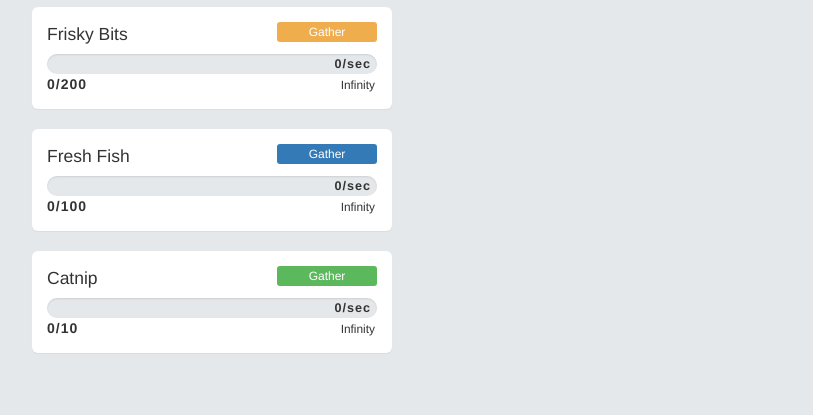
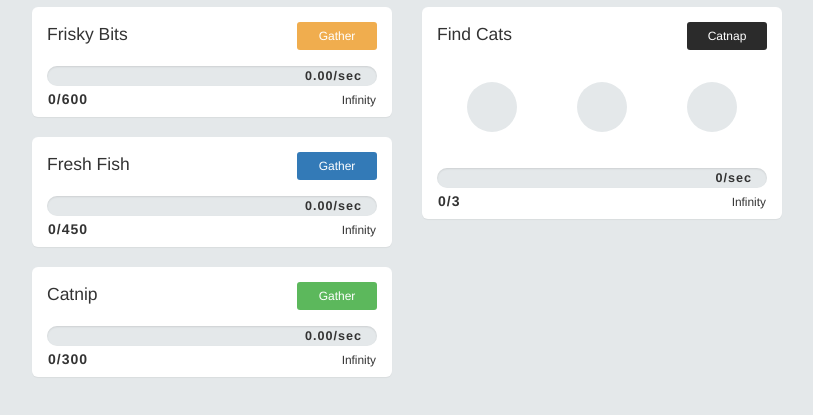
Before and after one commit to kevin-quach/cat-clicker, a plain HTML site: page index.html in a window 1280 px wide. Shown: the part 63-478 px from the top of the page, without its empty margins (38-851 px from the left). Drawn offline with nearby package versions, Linux system fonts and the light colour scheme.

Commit message:
[Added] Find Cats Panel and Additional HTML Comments and Misc. CSS

```diff
--- a/index.html
+++ b/index.html
@@ -18,10 +18,11 @@
 					<div class="row">
 						<div class="col-md-4">
 
+							<!-- RESOURCE -->
 							<div id="food" class="panel panel-default" data-resource="Frisky Bits">
 								<div class="panel-body">
 									<span class="resource-title">Frisky Bits</span>
-									<a class="btn btn-warning btn-xs pull-right resource-btn" href="#">Gather</a>
+									<a class="btn btn-warning btn-sm pull-right resource-btn" href="#">Gather</a>
 									<div class="progress">
   										<div class="progress-bar progress-bar-warning resource-bar" role="progressbar"  >
   										</div>
@@ -32,10 +33,11 @@
 								</div>
 							</div>
 
+							<!-- RESOURCE -->
 							<div id="fish" class="panel panel-default" data-resource="Fresh Fish">
 								<div class="panel-body">
 									<span class="resource-title">Fresh Fish</span>
-									<a class="btn btn-primary btn-xs pull-right resource-btn" href="#">Gather</a>
+									<a class="btn btn-primary btn-sm pull-right resource-btn" href="#">Gather</a>
 									<div class="progress">
   										<div class="progress-bar progress-bar-primary resource-bar" role="progressbar"  >
   										</div>
@@ -46,10 +48,11 @@
 								</div>
 							</div>
 
+							<!-- RESOURCE -->
 							<div id="herb" class="panel panel-default" data-resource="Catnip">
 								<div class="panel-body">
 									<span class="resource-title">Catnip</span>
-									<a class="btn btn-success btn-xs pull-right resource-btn" href="#">Gather</a>
+									<a class="btn btn-success btn-sm pull-right resource-btn" href="#">Gather</a>
 									<div class="progress">
   										<div class="progress-bar progress-bar-success resource-bar" role="progressbar"  >
   										</div>
@@ -60,14 +63,42 @@
 								</div>
 							</div>
 
+						</div><!-- col-md-4 -->
+
+						<div class="col-md-4">
+								<div class="panel panel-default">
+								<div class="panel-body">
+									<span class="resource-title">Find Cats</span>
+
+									<div class="pull-right">
+										<a class="btn btn-cat btn-sm" href="#">Catnap</a>
+									</div>
 
 
 
+									<ul class="cat-wrapper">
+										<li class="cat-container">
+											<div class="cat-avatar empty"></div>
+										</li>
+										<li class="cat-container">
+											<div class="cat-avatar empty"></div>
+										</li>
+										<li class="cat-container">
+											<div class="cat-avatar empty"></div>
+										</li>
+									</ul>
+									<div class="progress">
+  										<div class="progress-bar progress-bar-cat resource-bar" role="progressbar">
+  										</div>
+  										<span class="resource-rate">0/sec</span>
+									</div>
+									<span class="pull-left resource-capacity">0/3</span>
+									<span class="pull-right resource-time">Infinity</span>
+								</div>
+							</div>
 						</div>
-						<div class="col-md-4 col-md-offset-4">
+				</div><!-- row -->
 
-						</div>
-				</div>
 			</div>
 
 		</main>
--- a/js/main.js
+++ b/js/main.js
@@ -32,20 +32,27 @@ GatherResources.prototype = {
 
   //Toggle User Assisted Resource Gathering
   toggle: function(bool) {
-    if(!bool) this.active = false;
-    else this.active = true;
+    if(bool) this.active = true;
+    else this.active = false;
     this.increment();
   },
 
   //Increment Resources per tick
   increment: function() {
-    this.resource.cur += this.resource.getRate(this.active);
+    var limit = this.resource.getLimit();
+    var newValue = this.resource.cur + this.resource.getRate(this.active);
+    if(newValue < limit) {
+      this.resource.cur += this.resource.getRate(this.active);
+    } else {
+      this.resource.cur = this.resource.getLimit();
+    }
     this.update(this.resource);
   },
 
   //Update the resource labels with the newest values
   update: function() {
-    this.target.find(".resource-rate").text(this.resource.getRate(this.active).toFixed(2) + "/sec");
+    if(this.resource.cur == this.resource.getLimit()) this.target.find(".resource-rate").text("");
+    else this.target.find(".resource-rate").text(this.resource.getRate(this.active).toFixed(2) + "/sec");
     this.target.find(".resource-capacity").text(Math.floor(this.resource.cur) + "/" + this.resource.getLimit());
     this.target.find(".resource-bar").css("width", (this.resource.cur / this.resource.getLimit())*100 + "%")
     this.target.find(".resource-time").html(this.calculateTime(this.resource.getRate(this.active),this.resource.cur,this.resource.getLimit()));
@@ -61,8 +68,9 @@ GatherResources.prototype = {
 
   //Calculate the time till resource is full
   calculateTime: function(rate,cur,max) {
+    if (cur == max) return "Full";
   	if (rate == 0) return "Infinity";
-  	var diff     = (max - cur) / rate,
+      	var diff     = (max - cur) / rate,
   			days     = Math.floor(diff/86400),
   			hours    = Math.floor((diff % 86400) / 3600),
   			minutes  = Math.floor(((diff % 86400) % 3600) / 60),
@@ -145,9 +153,9 @@ var gameDefaults = {
 
 
   var resources = [
-    new gatherResources($("#food")),
-    new gatherResources($("#fish")),
-    new gatherResources($("#herb"))
+    new GatherResources($("#food")),
+    new GatherResources($("#fish")),
+    new GatherResources($("#herb"))
   ];
 
 
--- a/sass/_assets.scss
+++ b/sass/_assets.scss
@@ -1,3 +1,26 @@
 .btn {
 	border: none;
+	&.btn-cat {
+		color: $white;
+		background-color: $black;
+		width: 80px;
+		text-align: center;
+		margin-bottom: 12px;
+	}
+	&.btn-bordered {
+		background: transparent;
+		border: 2px solid $bg;
+		color: $bg;
+		&:hover {
+			background: $bg;
+			color: $white;
+		}
+	}
+	&.btn-icon {
+		width: 30px;
+		height: 30px;
+		text-align: center;
+		display: inline-block;
+		margin: 0 $gutter/2;
+	}
 }
--- a/sass/_body.scss
+++ b/sass/_body.scss
@@ -0,0 +1,4 @@
+
+::selection {
+	background: transparent;
+}
--- a/sass/_components.scss
+++ b/sass/_components.scss
@@ -1,18 +1,17 @@
 .panel {
 	border-radius: 6px;
 	border: none;
-
-
 	overflow: auto;
+	position: relative;
 }
 
 .progress {
-	margin: 0;
+	margin: $gutter 0 $gutter 0;
 	text-align: right;
 	width: 100%;
 	border-radius: 30px;
 	background: $bg;
-
+	float: left;
 	.progress-bar {
 		transition: all 0s linear;
 		border-top-right-radius: 30px;
@@ -23,9 +22,8 @@
 }
 
 .resource-btn {
-	width: 100px;
+	width: 80px;
 	text-align: center;
-	margin-bottom: 12px;
 	&.toggled {
 		background: $gray;
 		color: $dark-gray;
@@ -33,14 +31,35 @@
 		pointer-events: none;
 	}
 }
+//Cat Container
+.cat-wrapper {
+	margin: $gutter*1.25 0;
+	padding: 0;
+	width: 100%;
+	float: left;
+	.cat-container {
+		width: calc(100% / 3);
+		float: left;
+		display: block;
+		.cat-avatar {
+			width: 50px;
+			height: 50px;
+			display: block;
+			border-radius: 50%;
+			background: $bg;
+			margin: 0 auto;
+		}
+	}
+}
 
+
+//Resources
 .resource-title {
 	line-height: 0;
 	font-size: 1.25em;
 	position: relative;
 	top: 12px;
 }
-
 .resource-rate {
 	padding-right: 6px;
 	font-size: .9em;
@@ -48,16 +67,23 @@
 	font-weight: 700;
 	line-height: 20px;
 	position: absolute;
-	right: 30px;
+	right: $gutter*1.5;
 }
-
 .resource-capacity {
 	font-weight: 700;
 	letter-spacing: 1px;
+	position: absolute;
+	bottom: $gutter/2;
+	left: $gutter;
 }
 .resource-time {
 	font-size: .85em;
 	padding-top: 3px;
 	position: absolute;
-	right: $gutter*2;
+	bottom: $gutter/2;
+	right: $gutter;
+	strong {
+		margin: 0 -2px 0 3px;
+		letter-spacing: 1px;
+	}
 }
--- a/sass/_variables.scss
+++ b/sass/_variables.scss
@@ -3,6 +3,7 @@ $dark-gray: darken($gray,20);
 
 $bg: $gray;
 $white: #fff;
+$black: #2b2b2b;
 
 
 $gutter: 16px;
```
Also changed, not shown: css/cat.css, 1 other file.
